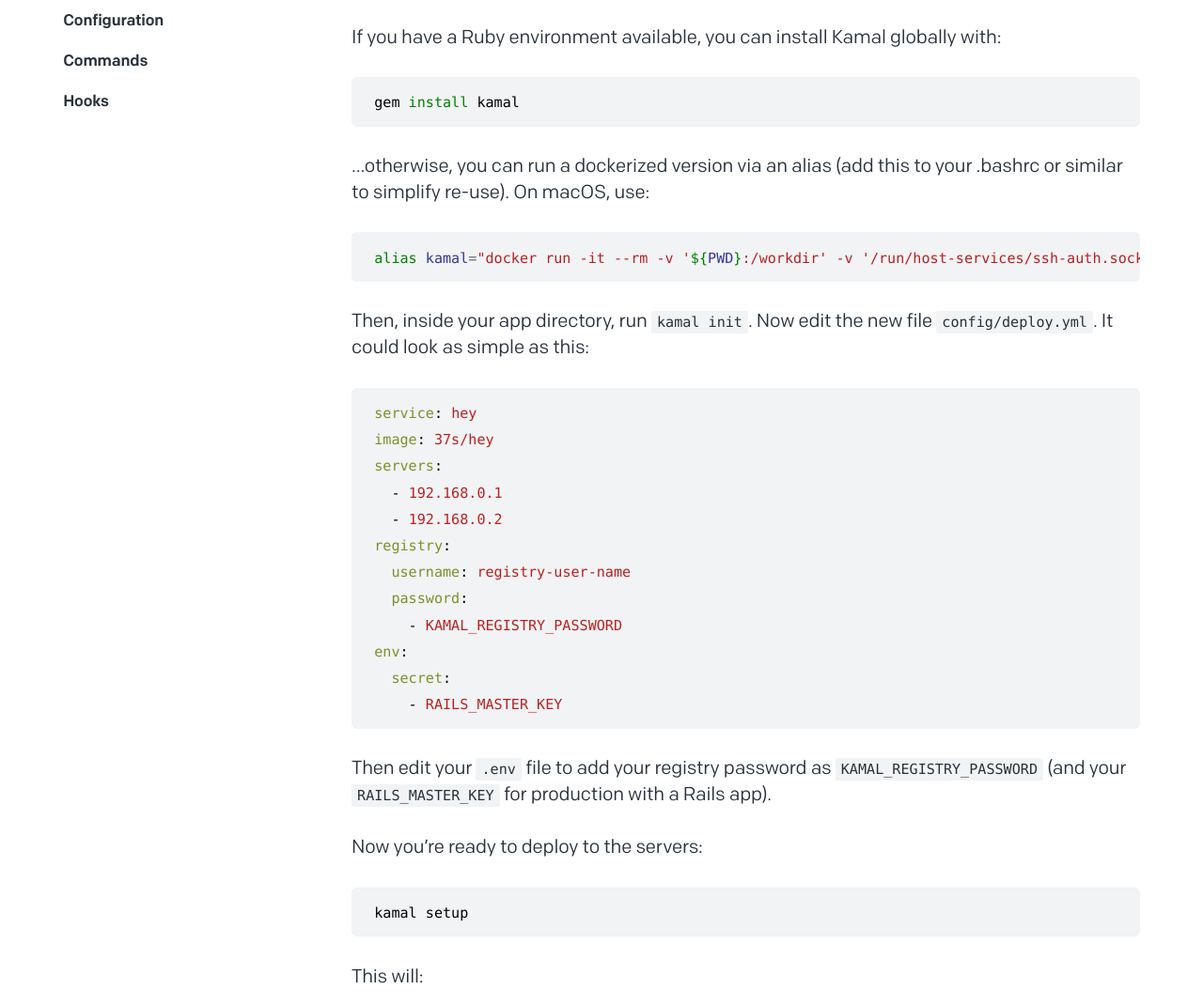
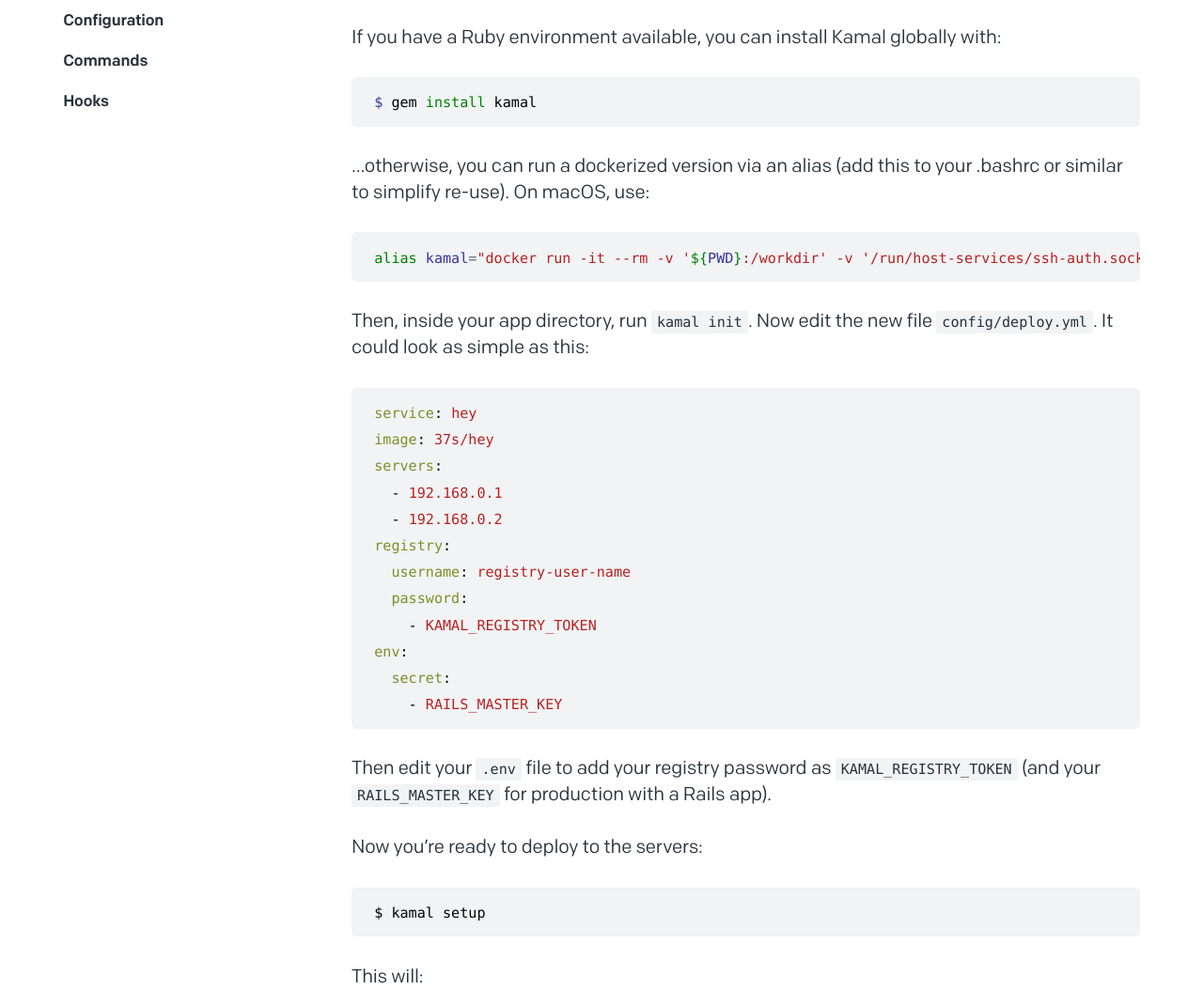
Before and after one commit to basecamp/kamal-site, a Jekyll site: the page built from _docs/installation.md, in a window 1280 px wide. Shown: the part 254-1324 px from the top of the page at 94% size. Built offline with Jekyll 4.4.1, drawn with Linux system fonts in a browser that asks for light colours.

Commit message:
Updating the docs

````diff
--- a/_docs/installation.md
+++ b/_docs/installation.md
@@ -8,7 +8,7 @@ order: 1
 If you have a Ruby environment available, you can install Kamal globally with:
 
 ```sh
-gem install kamal
+$ gem install kamal
 ```
 
 ...otherwise, you can run a dockerized version via an alias (add this to your .bashrc or similar to simplify re-use). On macOS, use:
@@ -28,18 +28,18 @@ servers:
 registry:
   username: registry-user-name
   password:
-    - KAMAL_REGISTRY_PASSWORD
+    - KAMAL_REGISTRY_TOKEN
 env:
   secret:
     - RAILS_MASTER_KEY
 ```
 
-Then edit your `.env` file to add your registry password as `KAMAL_REGISTRY_PASSWORD` (and your `RAILS_MASTER_KEY` for production with a Rails app).
+Then edit your `.env` file to add your registry password as `KAMAL_REGISTRY_TOKEN` (and your `RAILS_MASTER_KEY` for production with a Rails app).
 
 Now you're ready to deploy to the servers:
 
 ```
-kamal setup
+$ kamal setup
 ```
 
 This will:
````
Also changed, not shown: _docs/commands.md (+9 -0 lines), _docs/configuration.md (+6 -5 lines), index.html (line endings or trailing spaces).
